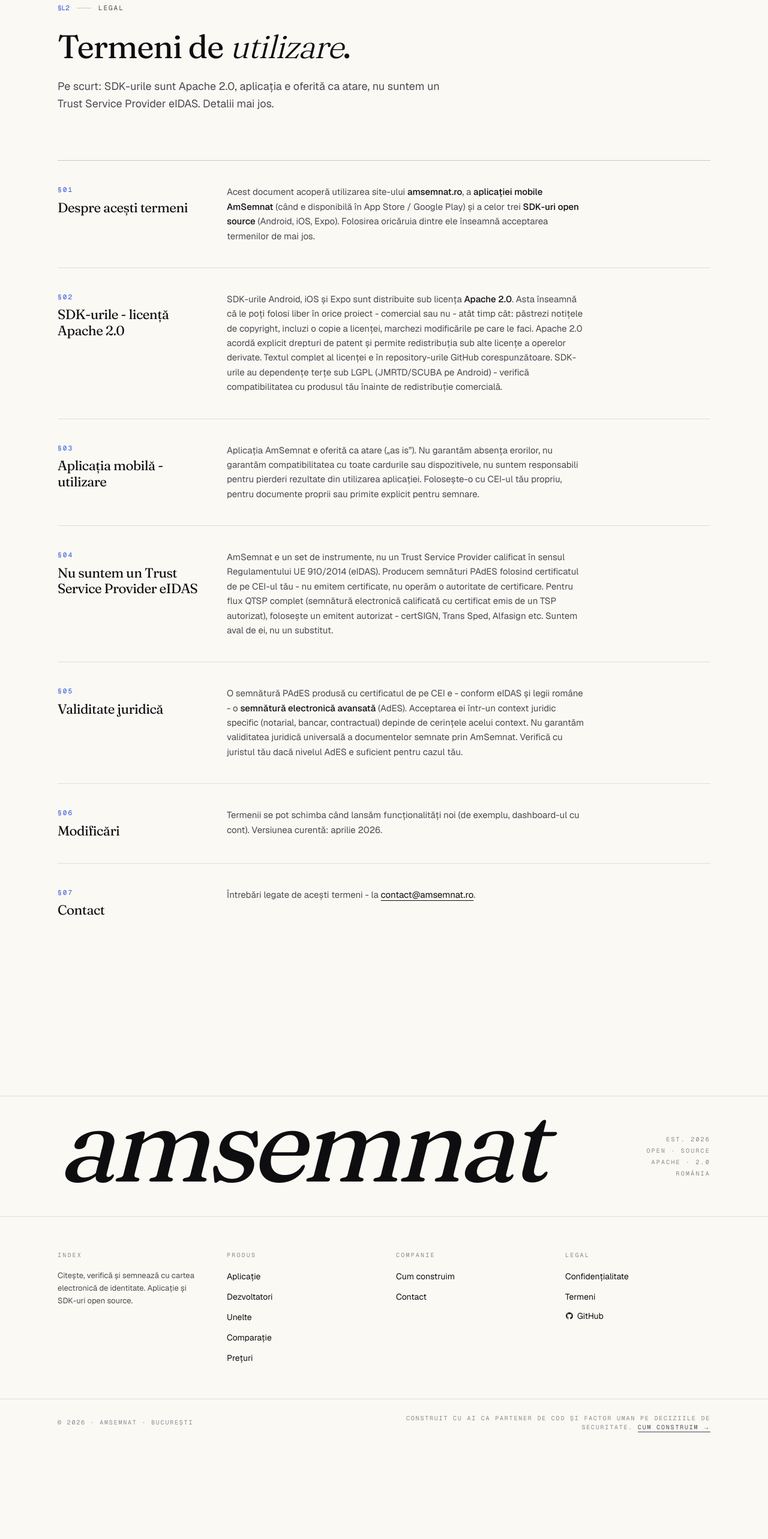
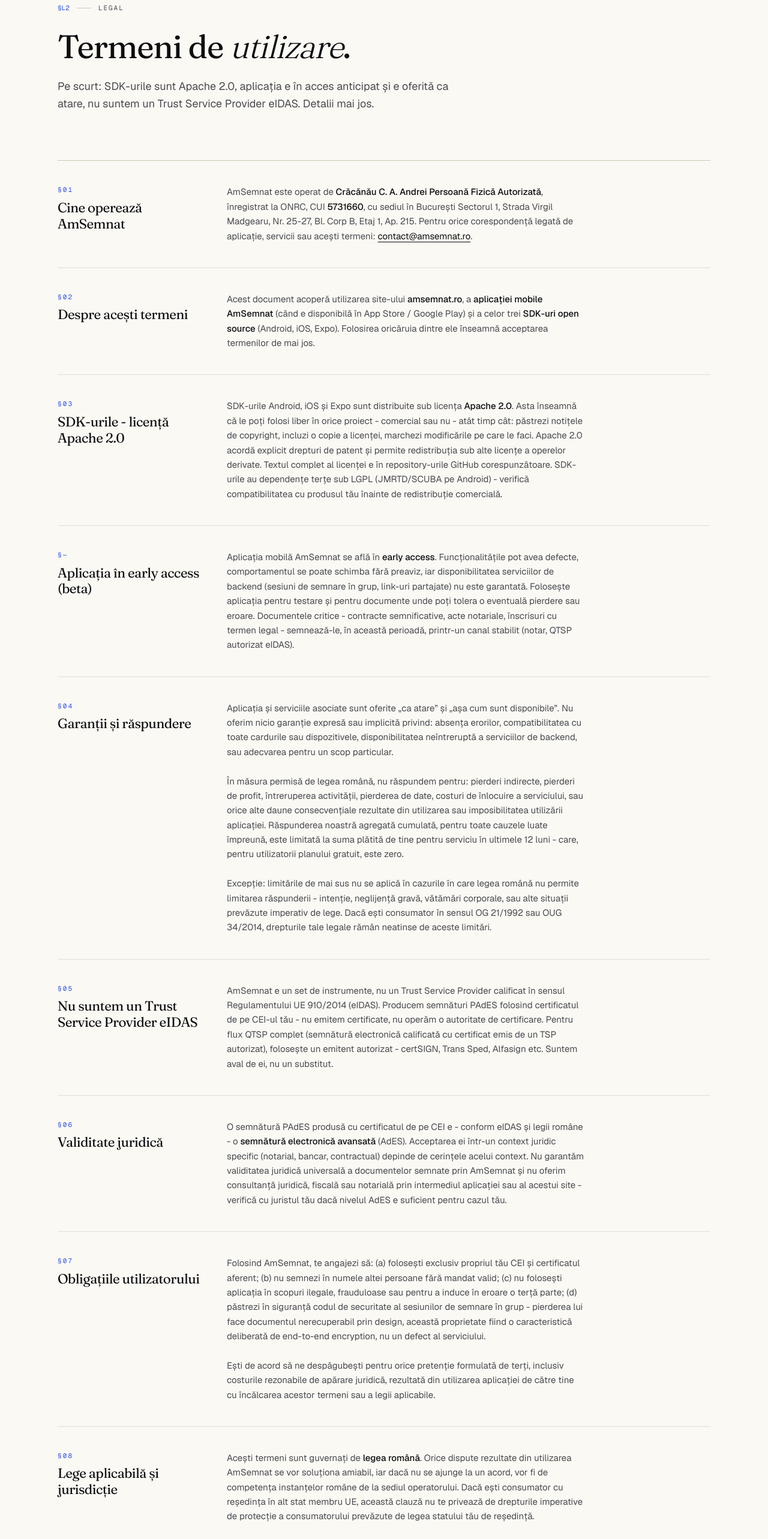
Before and after one commit to am-semnat/am-semnat-web, a Next.js app: page /legal/termeni in a window 1280 px wide. Shown: the part 180-2746 px from the top of the page at 60% size. Before the commit the page ends 2591 px from the top, so only its background shows below. Built offline with nearby package versions, Linux system fonts and the light colour scheme.

Commit message:
fix: terms & privacy

```diff
--- a/app/comparatie/eidromania/page.tsx
+++ b/app/comparatie/eidromania/page.tsx
@@ -36,12 +36,6 @@
         label: "Licență",
         amsemnat: <em className="font-display italic">Apache 2.0</em>,
         eidromania: "Proprietary, închis",
-        highlight: true,
-      },
-      {
-        label: "Cod-sursă disponibil",
-        amsemnat: "Da, pe GitHub",
-        eidromania: "Nu (doar exemple, nu și SDK-ul)",
         highlight: true,
       },
       {
--- a/app/legal/confidentialitate/page.tsx
+++ b/app/legal/confidentialitate/page.tsx
@@ -16,11 +16,23 @@
     title: "Cine suntem",
     body: (
       <>
-        AmSemnat e un proiect open source operat din București. Oferim
-        o aplicație mobilă și trei SDK-uri (Android, iOS, Expo) pentru
-        citirea și semnarea cu cartea electronică de identitate (CEI).
-        Site-ul amsemnat.ro și serviciile online (notar.amsemnat.ro)
-        sunt operate de echipa AmSemnat. În anumite fluxuri suntem{" "}
+        AmSemnat este operat de{" "}
+        <strong className="text-ink font-medium">
+          Crăcănău C. A. Andrei Persoană Fizică Autorizată
+        </strong>
+        , înregistrat la ONRC, CUI{" "}
+        <strong className="text-ink font-medium">5731660</strong>, cu sediul
+        în Bucureşti Sectorul 1, Strada Virgil Madgearu, Nr. 25-27, Bl.
+        Corp B, Etaj 1, Ap. 215. În sensul Regulamentului UE 2016/679
+        (GDPR), aceasta este entitatea care acționează ca operator de
+        date pentru fluxurile descrise mai jos. Oferim o aplicație
+        mobilă și trei SDK-uri open source (Android, iOS, Expo) pentru
+        citirea și semnarea cu cartea electronică de identitate (CEI),
+        plus serviciile online de la{" "}
+        <code className="text-[0.9em]">notar.amsemnat.ro</code>.
+        <br />
+        <br />
+        În anumite fluxuri suntem{" "}
         <strong className="text-ink font-medium">
           operator de date
         </strong>{" "}
@@ -30,7 +42,8 @@
         </strong>{" "}
         (intermediem datele tale către aplicația care a inițiat
         fluxul). Detaliile pentru fiecare flux sunt mai jos. Pentru
-        întrebări legate de această politică, scrie-ne la{" "}
+        întrebări legate de această politică sau pentru exercitarea
+        drepturilor tale GDPR, scrie-ne la{" "}
         <a
           href={`mailto:${CONTACT_EMAIL}`}
           className="text-ink hover:text-cobalt-600 underline decoration-1 underline-offset-4 transition-colors"
--- a/app/legal/termeni/page.tsx
+++ b/app/legal/termeni/page.tsx
@@ -12,98 +12,198 @@
 const sections = [
   {
     index: "01",
+    title: "Cine operează AmSemnat",
+    body: (
+      <>
+        AmSemnat este operat de{" "}
+        <strong className="text-ink font-medium">
+          Crăcănău C. A. Andrei Persoană Fizică Autorizată
+        </strong>
+        , înregistrat la ONRC, CUI{" "}
+        <strong className="text-ink font-medium">5731660</strong>, cu sediul în
+        Bucureşti Sectorul 1, Strada Virgil Madgearu, Nr. 25-27, Bl. Corp B,
+        Etaj 1, Ap. 215. Pentru orice corespondență legată de aplicație,
+        servicii sau acești termeni:{" "}
+        <a
+          href={`mailto:${CONTACT_EMAIL}`}
+          className="text-ink hover:text-cobalt-600 underline decoration-1 underline-offset-4 transition-colors"
+        >
+          {CONTACT_EMAIL}
+        </a>
+        .
+      </>
+    ),
+  },
+  {
+    index: "02",
     title: "Despre acești termeni",
     body: (
       <>
         Acest document acoperă utilizarea site-ului{" "}
         <strong className="text-ink font-medium">amsemnat.ro</strong>, a{" "}
-        <strong className="text-ink font-medium">aplicației mobile AmSemnat</strong>{" "}
+        <strong className="text-ink font-medium">
+          aplicației mobile AmSemnat
+        </strong>{" "}
         (când e disponibilă în App Store / Google Play) și a celor trei{" "}
         <strong className="text-ink font-medium">SDK-uri open source</strong>{" "}
-        (Android, iOS, Expo). Folosirea oricăruia dintre ele înseamnă
-        acceptarea termenilor de mai jos.
+        (Android, iOS, Expo). Folosirea oricăruia dintre ele înseamnă acceptarea
+        termenilor de mai jos.
       </>
     ),
   },
   {
-    index: "02",
+    index: "03",
     title: "SDK-urile - licență Apache 2.0",
     body: (
       <>
         SDK-urile Android, iOS și Expo sunt distribuite sub licența{" "}
         <strong className="text-ink font-medium">Apache 2.0</strong>. Asta
-        înseamnă că le poți folosi liber în orice proiect - comercial sau
-        nu - atât timp cât: păstrezi notițele de copyright, incluzi o
-        copie a licenței, marchezi modificările pe care le faci. Apache
-        2.0 acordă explicit drepturi de patent și permite redistribuția
-        sub alte licențe a operelor derivate. Textul complet al licenței
-        e în repository-urile GitHub corespunzătoare. SDK-urile au
-        dependențe terțe sub LGPL (JMRTD/SCUBA pe Android) - verifică
-        compatibilitatea cu produsul tău înainte de redistribuție
-        comercială.
+        înseamnă că le poți folosi liber în orice proiect - comercial sau nu -
+        atât timp cât: păstrezi notițele de copyright, incluzi o copie a
+        licenței, marchezi modificările pe care le faci. Apache 2.0 acordă
+        explicit drepturi de patent și permite redistribuția sub alte licențe a
+        operelor derivate. Textul complet al licenței e în repository-urile
+        GitHub corespunzătoare. SDK-urile au dependențe terțe sub LGPL
+        (JMRTD/SCUBA pe Android) - verifică compatibilitatea cu produsul tău
+        înainte de redistribuție comercială.
       </>
     ),
   },
   {
-    index: "03",
-    title: "Aplicația mobilă - utilizare",
+    // TEMPORARY — remove this section once paid tier launches under SRL.
+    // Numbered with "—" so removal doesn't force a renumber of everything after.
+    index: "—",
+    title: "Aplicația în early access (beta)",
     body: (
       <>
-        Aplicația AmSemnat e oferită ca atare („as is”). Nu garantăm
-        absența erorilor, nu garantăm compatibilitatea cu toate cardurile
-        sau dispozitivele, nu suntem responsabili pentru pierderi
-        rezultate din utilizarea aplicației. Folosește-o cu CEI-ul tău
-        propriu, pentru documente proprii sau primite explicit pentru
-        semnare.
+        Aplicația mobilă AmSemnat se află în{" "}
+        <strong className="text-ink font-medium">early access</strong>.
+        Funcționalitățile pot avea defecte, comportamentul se poate schimba fără
+        preaviz, iar disponibilitatea serviciilor de backend (sesiuni de semnare
+        în grup, link-uri partajate) nu este garantată. Folosește aplicația
+        pentru testare și pentru documente unde poți tolera o eventuală pierdere
+        sau eroare. Documentele critice - contracte semnificative, acte
+        notariale, înscrisuri cu termen legal - semnează-le, în această
+        perioadă, printr-un canal stabilit (notar, QTSP autorizat eIDAS).
       </>
     ),
   },
   {
     index: "04",
-    title: "Nu suntem un Trust Service Provider eIDAS",
+    title: "Garanții și răspundere",
     body: (
       <>
-        AmSemnat e un set de instrumente, nu un Trust Service Provider
-        calificat în sensul Regulamentului UE 910/2014 (eIDAS). Producem
-        semnături PAdES folosind certificatul de pe CEI-ul tău - nu
-        emitem certificate, nu operăm o autoritate de certificare. Pentru
-        flux QTSP complet (semnătură electronică calificată cu
-        certificat emis de un TSP autorizat), folosește un emitent
-        autorizat - certSIGN, Trans Sped, Alfasign etc. Suntem aval de
-        ei, nu un substitut.
+        Aplicația și serviciile asociate sunt oferite „ca atare” și „așa cum
+        sunt disponibile”. Nu oferim nicio garanție expresă sau implicită
+        privind: absența erorilor, compatibilitatea cu toate cardurile sau
+        dispozitivele, disponibilitatea neîntreruptă a serviciilor de backend,
+        sau adecvarea pentru un scop particular.
+        <br />
+        <br />
+        În măsura permisă de legea română, nu răspundem pentru: pierderi
+        indirecte, pierderi de profit, întreruperea activității, pierderea de
+        date, costuri de înlocuire a serviciului, sau orice alte daune
+        consecvențiale rezultate din utilizarea sau imposibilitatea utilizării
+        aplicației. Răspunderea noastră agregată cumulată, pentru toate cauzele
+        luate împreună, este limitată la suma plătită de tine pentru serviciu în
+        ultimele 12 luni - care, pentru utilizatorii planului gratuit, este
+        zero.
+        <br />
+        <br />
+        Excepție: limitările de mai sus nu se aplică în cazurile în care legea
+        română nu permite limitarea răspunderii - intenție, neglijență gravă,
+        vătămări corporale, sau alte situații prevăzute imperativ de lege. Dacă
+        ești consumator în sensul OG 21/1992 sau OUG 34/2014, drepturile tale
+        legale rămân neatinse de aceste limitări.
       </>
     ),
   },
   {
     index: "05",
-    title: "Validitate juridică",
+    title: "Nu suntem un Trust Service Provider eIDAS",
     body: (
       <>
-        O semnătură PAdES produsă cu certificatul de pe CEI e - conform
-        eIDAS și legii române - o{" "}
-        <strong className="text-ink font-medium">
-          semnătură electronică avansată
-        </strong>{" "}
-        (AdES). Acceptarea ei într-un context juridic specific (notarial,
-        bancar, contractual) depinde de cerințele acelui context. Nu
-        garantăm validitatea juridică universală a documentelor semnate
-        prin AmSemnat. Verifică cu juristul tău dacă nivelul AdES e
-        suficient pentru cazul tău.
+        AmSemnat e un set de instrumente, nu un Trust Service Provider calificat
+        în sensul Regulamentului UE 910/2014 (eIDAS). Producem semnături PAdES
+        folosind certificatul de pe CEI-ul tău - nu emitem certificate, nu
+        operăm o autoritate de certificare. Pentru flux QTSP complet (semnătură
+        electronică calificată cu certificat emis de un TSP autorizat),
+        folosește un emitent autorizat - certSIGN, Trans Sped, Alfasign etc.
+        Suntem aval de ei, nu un substitut.
       </>
     ),
   },
   {
     index: "06",
-    title: "Modificări",
+    title: "Validitate juridică",
     body: (
       <>
-        Termenii se pot schimba când lansăm funcționalități noi (de
-        exemplu, dashboard-ul cu cont). Versiunea curentă: aprilie 2026.
+        O semnătură PAdES produsă cu certificatul de pe CEI e - conform eIDAS și
+        legii române - o{" "}
+        <strong className="text-ink font-medium">
+          semnătură electronică avansată
+        </strong>{" "}
+        (AdES). Acceptarea ei într-un context juridic specific (notarial,
+        bancar, contractual) depinde de cerințele acelui context. Nu garantăm
+        validitatea juridică universală a documentelor semnate prin AmSemnat și
+        nu oferim consultanță juridică, fiscală sau notarială prin intermediul
+        aplicației sau al acestui site - verifică cu juristul tău dacă nivelul
+        AdES e suficient pentru cazul tău.
       </>
     ),
   },
   {
     index: "07",
+    title: "Obligațiile utilizatorului",
+    body: (
+      <>
+        Folosind AmSemnat, te angajezi să: (a) folosești exclusiv propriul tău
+        CEI și certificatul aferent; (b) nu semnezi în numele altei persoane
+        fără mandat valid; (c) nu folosești aplicația în scopuri ilegale,
+        frauduloase sau pentru a induce în eroare o terță parte; (d) păstrezi în
+        siguranță codul de securitate al sesiunilor de semnare în grup -
+        pierderea lui face documentul nerecuperabil prin design, această
+        proprietate fiind o caracteristică deliberată de end-to-end encryption,
+        nu un defect al serviciului.
+        <br />
+        <br />
+        Ești de acord să ne despăgubești pentru orice pretenție formulată de
+        terți, inclusiv costurile rezonabile de apărare juridică, rezultată din
+        utilizarea aplicației de către tine cu încălcarea acestor termeni sau a
+        legii aplicabile.
+      </>
+    ),
+  },
+  {
+    index: "08",
+    title: "Lege aplicabilă și jurisdicție",
+    body: (
+      <>
+        Acești termeni sunt guvernați de{" "}
+        <strong className="text-ink font-medium">legea română</strong>. Orice
+        dispute rezultate din utilizarea AmSemnat se vor soluționa amiabil, iar
+        dacă nu se ajunge la un acord, vor fi de competența instanțelor române
+        de la sediul operatorului. Dacă ești consumator cu reședința în alt stat
+        membru UE, această clauză nu te privează de drepturile imperative de
+        protecție a consumatorului prevăzute de legea statului tău de reședință.
+      </>
+    ),
+  },
+  {
+    index: "09",
+    title: "Modificări",
+    body: (
+      <>
+        Termenii se pot schimba când lansăm funcționalități noi (de exemplu,
+        dashboard-ul cu cont, planurile cu plată) sau când contextul legal o
+        cere. Vom anunța modificările prin actualizarea acestei pagini și,
+        pentru utilizatorii aplicației, prin re-prezentarea ecranului de
+        acceptare la următoarea deschidere. Versiunea curentă: aprilie 2026.
+      </>
+    ),
+  },
+  {
+    index: "10",
     title: "Contact",
     body: (
       <>
@@ -128,15 +228,15 @@
         Termeni de <em className="font-light italic">utilizare</em>.
       </h1>
       <p className="text-ink-muted mt-6 max-w-[55ch] text-lg leading-relaxed">
-        Pe scurt: SDK-urile sunt Apache 2.0, aplicația e oferită ca
-        atare, nu suntem un Trust Service Provider eIDAS. Detalii mai
+        Pe scurt: SDK-urile sunt Apache 2.0, aplicația e în acces anticipat și e
+        oferită ca atare, nu suntem un Trust Service Provider eIDAS. Detalii mai
         jos.
       </p>
 
       <div className="border-rule-strong divide-rule mt-16 divide-y border-t md:mt-20">
         {sections.map((s) => (
           <section
-            key={s.index}
+            key={s.index === "—" ? `dash-${s.title}` : s.index}
             className="grid grid-cols-1 gap-x-10 gap-y-3 py-8 md:grid-cols-12 md:py-10"
           >
             <div className="md:col-span-3">
```
